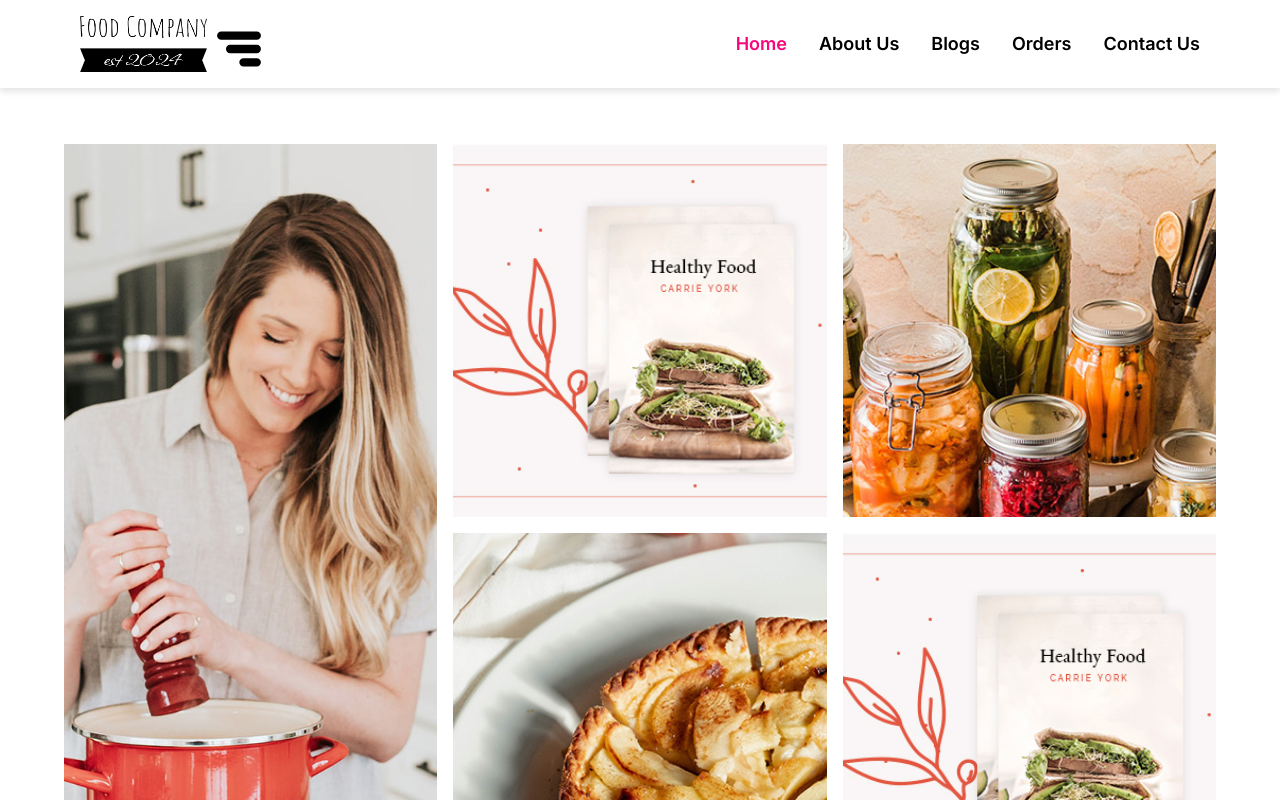
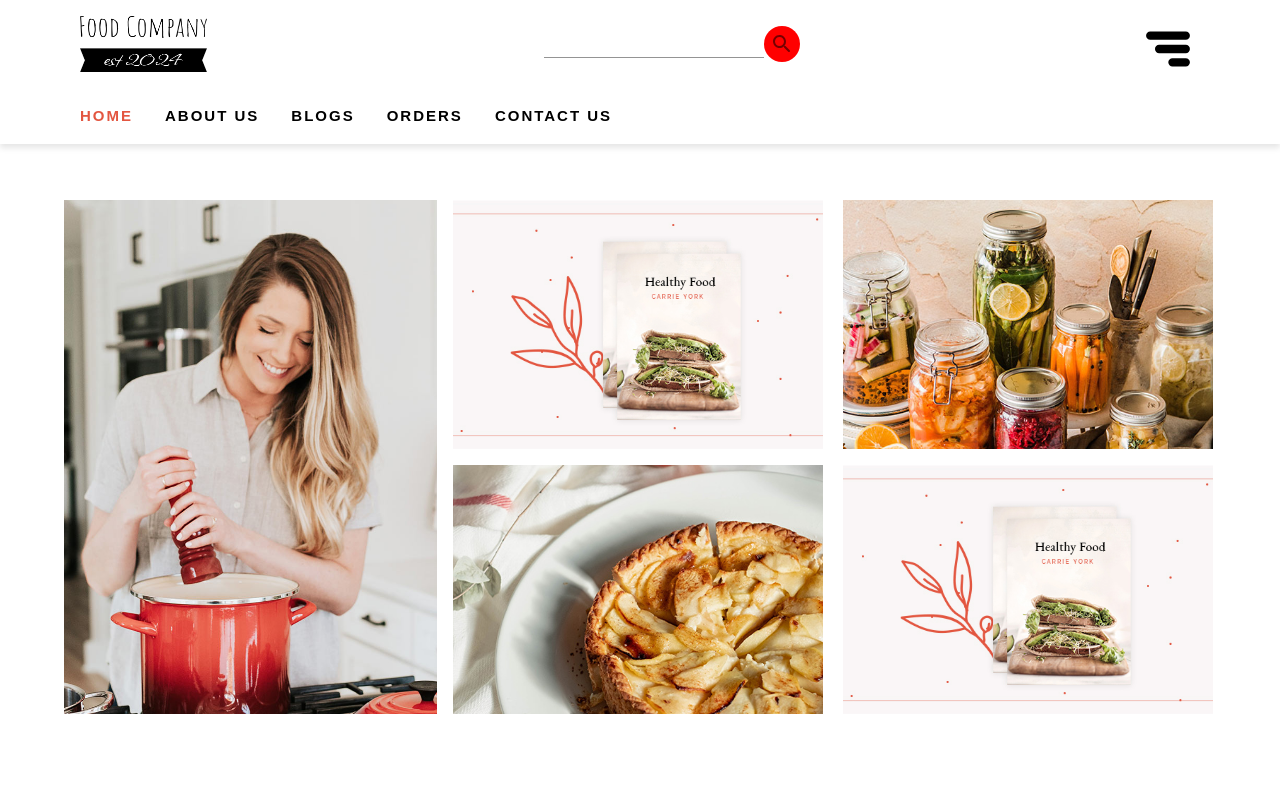
Before and after one commit to lalitjakhar/blogpage-food, a Next.js app: page / in a window 1280 px wide. Shown: the top 800 px of the page. Built offline with nearby package versions, Linux system fonts and the light colour scheme; a web font is replaced by a local one.

Commit message:
Navbar ui

```diff
--- a/app/components/footer/Footer.js
+++ b/app/components/footer/Footer.js
@@ -61,7 +61,7 @@ const Footer = () => {
             </ul>
           </Grid>
           <Grid item xs={12} md={4}>
-            <Typography variant="h6" gutterBottom>
+            <Typography variant="h6" gutterBottom color={"brown"}>
               Follow Us
             </Typography>
             <Box>
@@ -79,7 +79,7 @@ const Footer = () => {
               </IconButton>
             </Box>
           </Grid>
-          <Grid item xs={12} md={4}>
+          <Grid item xs={12} md={4} color={"green"}>
             <Typography variant="h6" gutterBottom>
               Subscribe to our newsletter
             </Typography>
@@ -99,7 +99,7 @@ const Footer = () => {
           </Grid>
         </Grid>
         <Grid container justifyContent="center" sx={{ mt: 2 }}>
-          <Typography variant="body1" align="center">
+          <Typography variant="body1" align="center" color={"red"}>
             {"Copyright © "}
             <Link href="/">Food Blogs</Link> {new Date().getFullYear()}
             {". All rights reserved."}
--- a/app/components/homePage/Herosection.js
+++ b/app/components/homePage/Herosection.js
@@ -17,7 +17,7 @@ function Herosection() {
               style={{
                 position: "relative",
                 width: "100%",
-                height: "765px",
+                height: "514px",
               }}
             >
               <Image
@@ -31,14 +31,7 @@ function Herosection() {
           <Grid item xs={12} md={8}>
             <Grid container spacing={2}>
               <Grid item xs={12} sm={6}>
-                <div
-                  style={{
-                    position: "relative",
-                    width: "100%",
-                    height: "100%",
-                    paddingBottom: "100%",
-                  }}
-                >
+                <div className="HeroSectionImagesHomepage">
                   <Image
                     src={Image2}
                     alt="Image 2"
@@ -48,14 +41,7 @@ function Herosection() {
                 </div>
               </Grid>
               <Grid item xs={12} sm={6}>
-                <div
-                  style={{
-                    position: "relative",
-                    width: "100%",
-                    height: "100%",
-                    paddingBottom: "100%",
-                  }}
-                >
+                <div className="HeroSectionImagesHomepage">
                   <Image
                     src={Image3}
                     alt="Image 3"
@@ -65,14 +51,7 @@ function Herosection() {
                 </div>
               </Grid>
               <Grid item xs={12} sm={6}>
-                <div
-                  style={{
-                    position: "relative",
-                    width: "100%",
-                    height: "100%",
-                    paddingBottom: "100%",
-                  }}
-                >
+                <div className="HeroSectionImagesHomepage">
                   <Image
                     src={Image4}
                     alt="Image 4"
@@ -82,14 +61,7 @@ function Herosection() {
                 </div>
               </Grid>
               <Grid item xs={12} sm={6}>
-                <div
-                  style={{
-                    position: "relative",
-                    width: "100%",
-                    height: "100%",
-                    paddingBottom: "100%",
-                  }}
-                >
+                <div className="HeroSectionImagesHomepage">
                   <Image
                     src={Image5}
                     alt="Image 5"
--- a/app/components/navbar/Navbar.js
+++ b/app/components/navbar/Navbar.js
@@ -4,7 +4,8 @@ import styles from "./navbar.module.css";
 import Link from "next/link";
 import Image from "next/image";
 import { usePathname } from "next/navigation";
-import { Button, Container } from "@mui/material";
+import { Button, Container, IconButton, TextField } from "@mui/material";
+import { SearchRounded } from "@mui/icons-material";
 
 const NavBar = () => {
   const pathname = usePathname();
@@ -30,6 +31,17 @@ const NavBar = () => {
                 </a>
               </Link>
             </div>
+            <div className="hidden md:flex">
+              <TextField
+                id="standard-basic"
+                color="error"
+                variant="standard"
+                type="search"
+              />
+              <IconButton type="button" sx={{ p: "6px", background: "red" }}>
+                <SearchRounded color="white" />
+              </IconButton>
+            </div>
             <Button
               className={`${styles.navbartogglerbtn} md:hidden ${
                 expanded ? styles.navbartogglerbtnExpanded : ""
@@ -39,11 +51,15 @@ const NavBar = () => {
             >
               <span className="navbar-toggler-icon"></span>
             </Button>
+          </div>
+        </nav>
+        <nav className="bg-transparent">
+          <div className="flex items-center justify-between md:p-4">
             <div
               id="navbarScroll"
-              className={`w-full bg-white absolute top-full left-0 px-3 pb-3 md:static md:px-0 md:pb-0 md:flex-row items-center justify-end flex-0 flex-col ${
-                expanded ? "flex" : "hidden"
-              } md:flex`}
+              className={`w-full bg-white absolute top-full left-0 px-3 pb-3 md:static md:px-0 md:pb-0 md:flex-row items-center flex-0 flex-col ${
+                expanded ? "h-[192px]" : "h-0"
+              } overflow-hidden md:flex md:h-auto transition-all duration-700 ease-in-out`}
             >
               <div className="flex flex-col md:flex-row md:items-center md:mt-0 md:mb-0 gap-[10px] min-[991px]:gap-[32px] items-start mt-2.5 mb-2.5">
                 {[
--- a/app/components/navbar/navbar.module.css
+++ b/app/components/navbar/navbar.module.css
@@ -26,21 +26,23 @@
 }
 
 .navlinks {
-  text-decoration: none !important;
-  color: rgb(0, 0, 0) !important;
-  border: none !important;
-  font-size: 18px;
+  font-family: "Raleway", sans-serif;
+  font-size: 15px;
+  line-height: 1.6em;
+  text-transform: uppercase;
   font-weight: 600;
-  line-height: 24px;
+  letter-spacing: 2px;
+  color: rgb(0, 0, 0);
+  border: none;
   transition: color 250ms ease-in-out;
 }
 
 .navlinks.selected {
-  color: #fa067c !important;
+  color: #e35640;
 }
 
 .navlinks:hover {
-  color: #fa067c !important;
+  color: #e35640;
 }
 
 .navbar_logo {
--- a/app/globals.css
+++ b/app/globals.css
@@ -37,7 +37,12 @@ body {
     text-wrap: balance;
   }
 }
-
+.HeroSectionImagesHomepage {
+  object-fit: cover;
+  width: 370px;
+  position: relative;
+  height: 249px;
+}
 .ImagesCategoriesFoodHomePage {
   object-fit: cover;
   width: 165px;
```
